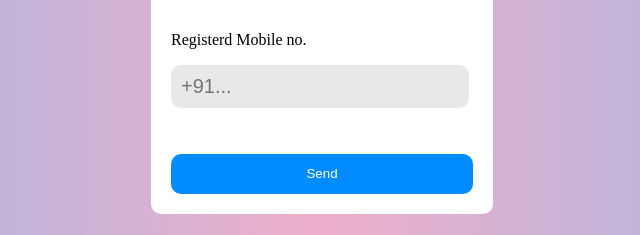
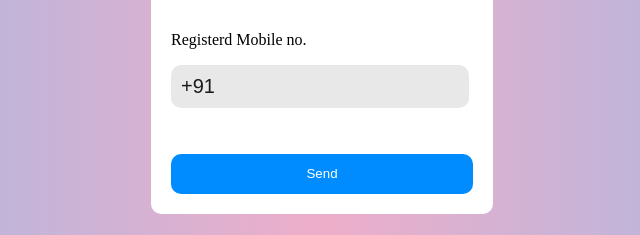
Before and after one commit to Pratyush21706/Raj-computer-jhajha, a plain HTML site: page index.html in a window 1280 px wide. Shown: the part 401-636 px from the top of the page, 318-958 px from the left. Drawn offline with Linux system fonts and the light colour scheme.

Commit message:
Update index.html

```diff
--- a/index.html
+++ b/index.html
@@ -27,7 +27,7 @@
 			</center>
 			<br>
 			<p>Registerd Mobile no.</p>
-			<input type="tel" id="number" class="text" placeholder="+91...">
+			<input type="tel" id="number" class="text" placeholder="+91..." value="+91">
 			<br><br>
 			<div id="recaptcha-container"></div>
 			<br>
```
